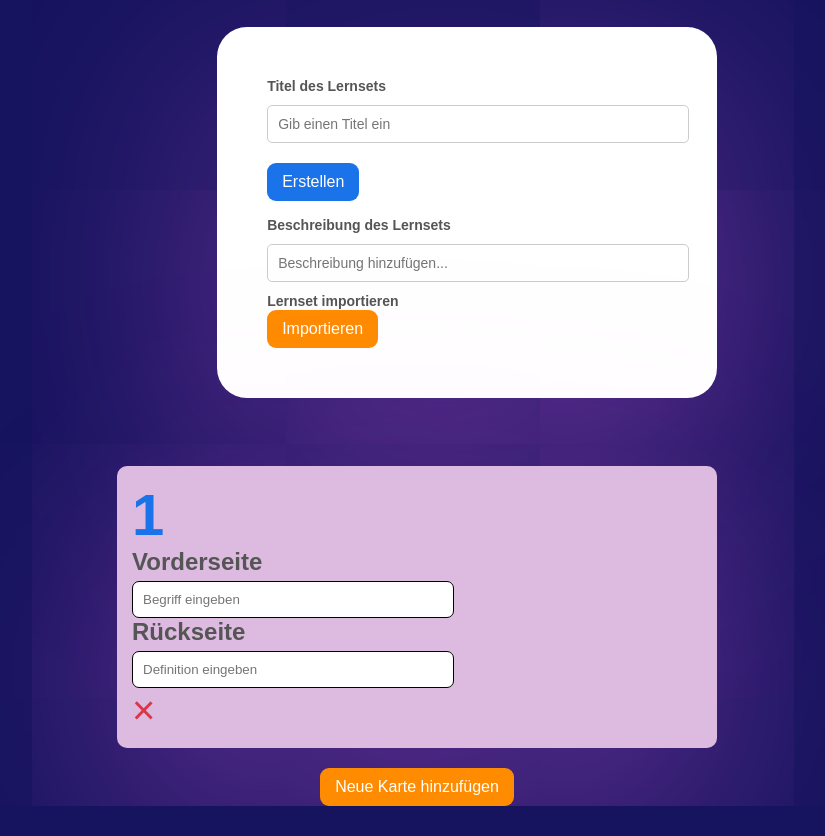
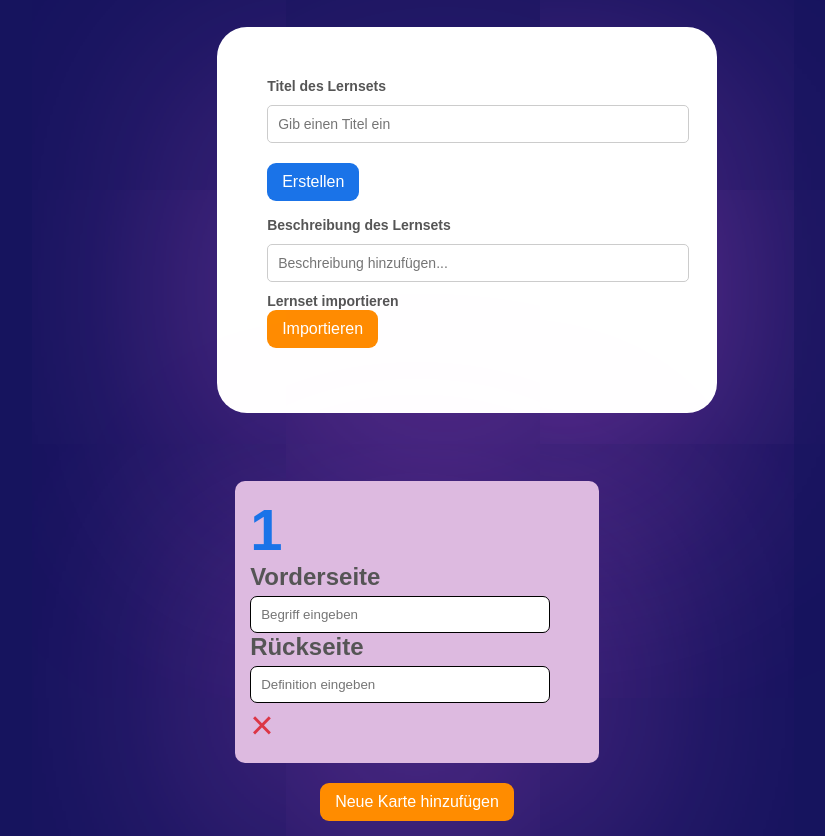
Before and after one commit to Silas0420/Freezlet, a website: page public/lernseterstellung.html in a window 1280 px wide. Both pictures are taken after a click on the button "Neue Karte hinzufügen". Shown: the part 65-901 px from the top of the page, without its empty margins (223-1048 px from the left). Before the commit the page ends 871 px from the top, so only its background shows below. Drawn offline with Linux system fonts and the light colour scheme.

Commit message:
Css verbessert

```diff
--- a/public/lernseterstellung.css
+++ b/public/lernseterstellung.css
@@ -24,7 +24,6 @@ body {
 form {
 
     width: 100%;
-    max-width: 600px;
     background-color: #ffffff;
     padding: 50px;
     border-radius: 30px;
@@ -72,12 +71,13 @@ button.create-button {
 
 button.create-button:hover {
     background-color: #135ba1;
+    margin-bottom: 15px;
 }
 
 .button1 {
     background-color: #ff8c00;
     color: white;
-    margin: 0px;
+    margin-bottom: 15px;
 }
 
 .button1:hover {
@@ -95,7 +95,6 @@ button.danger:hover {
 
 /* Dynamischer Kartenbereich */
 #cardContainer {
-    width: 80%;
     max-width: 600px;
     display: flex;
     flex-direction: column;
@@ -111,6 +110,7 @@ button.danger:hover {
     display: flex;
     align-items: flex-start;
     gap: 15px;
+    justify-content: center;
 }
 
 .entry-number {
@@ -128,13 +128,15 @@ button.danger:hover {
 }
 
 .field input {
-    width: 100%;
+    width: 100%; /* Nimmt die gesamte Breite des Containers ein */
+    box-sizing: border-box; /* Berücksichtigt Padding und Border in der Breite */
     padding: 10px;
     margin-top: 5px;
     border: 1px solid #000000;
     border-radius: 7px;
     margin-bottom: 0px;
 }
+
 
 .field input:focus {
     border-color: #1a73e8;
```
